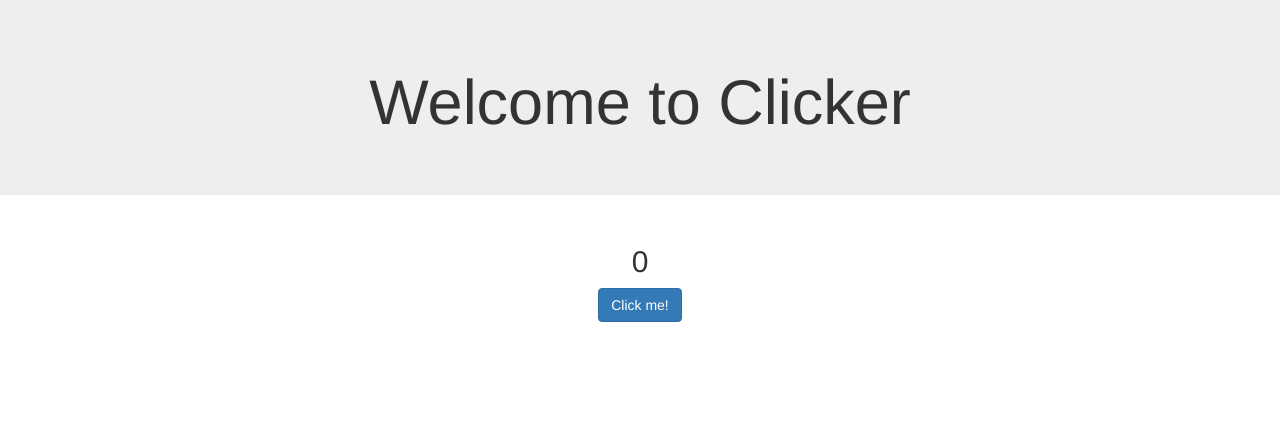
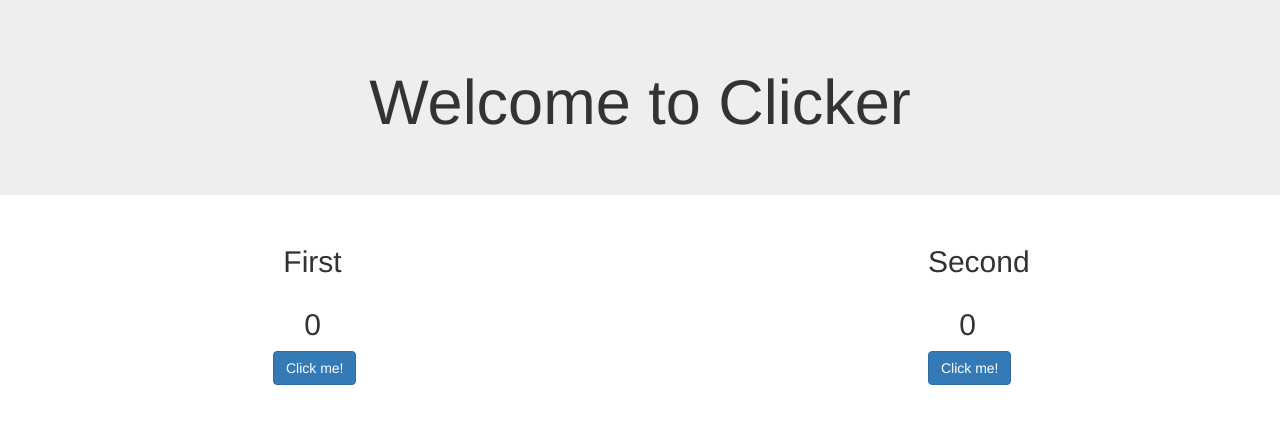
Before and after one commit to o5k1/cat-clicker, a plain HTML site: page src/index.html in a window 1280 px wide. Drawn offline with nearby package versions, Linux system fonts and the light colour scheme.

Commit message:
Code adapted to meet requirements 2: could be inserted more than a clicker and each one must have its own name and counter. Avoid repetition as much as possible

```diff
--- a/src/index.html
+++ b/src/index.html
@@ -17,23 +17,31 @@
 		</div>
 	</div>
 	<div class="row" id="content">
-		<div class="col-md-12">
-			<div class="row">
-				<div class="col-md-2 col-md-offset-5 text-center">
-					<h2 id="click-counter">0</h2>
-				</div>
-			</div>
-			<div class="row">
-				<div class="col-md-2 col-md-offset-5 text-center">
-					<button id="increment-button" type="button" class="btn btn-primary">Click me!</button>
-				</div>
-			</div>
-		</div>
 	</div>
 	<!-- Libraries -->
 	<script src="https://ajax.googleapis.com/ajax/libs/jquery/3.1.1/jquery.min.js"></script>
 	<script src="https://maxcdn.bootstrapcdn.com/bootstrap/3.3.7/js/bootstrap.min.js"></script>
 	<!-- JS Files -->
 	<script src="js/main.js"></script>
+	<!-- Templates -->
+	<script type="text/template" id="clickerTemplate">
+		<div class="col-md-6">
+			<div class="row">
+				<div class="col-md-2 col-md-offset-5 text-center">
+					<h2 class="clicker__name"></h2>
+				</div>
+			</div>
+			<div class="row">
+				<div class="col-md-2 col-md-offset-5 text-center">
+					<h2 class="clicker__counter">0</h2>
+				</div>
+			</div>
+			<div class="row">
+				<div class="col-md-2 col-md-offset-5 text-center">
+					<button id="increment-button" type="button" class="clicker__button btn btn-primary">Click me!</button>
+				</div>
+			</div>
+		</div>
+	</script>
 </body>
 </html>
--- a/src/js/main.js
+++ b/src/js/main.js
@@ -1,11 +1,44 @@
-$( document ).ready(function(){
-	var incrementButton = $('#increment-button');
-	var clickCounter = $('#click-counter');
-
-	var onIncrementButtonClicked = function(){
-		var count = clickCounter.html();
-		clickCounter.html(++count);
+var Clicker = function(parentEl, name){
+	this.el = null;
+	this.parentEl = parentEl;
+	this.name = name;
+	this.template = $('#clickerTemplate').html();
+	this.ui = {
+		"name" : null,
+		"counter" : null,
+		"button" : null
 	};
 
-	incrementButton.click(onIncrementButtonClicked);
+	this.render = function () {
+		this.el = $(this.template);
+		parentEl.append(this.el);
+		this.el.attr('id', 'clicker-' + this.name);
+		this.ui.name = this.el.find('.clicker__name');
+		this.ui.counter = this.el.find('.clicker__counter');
+		console.log(this.ui.counter);
+		this.ui.button = this.el.find('.clicker__button');
+		this.setName(this.name);
+
+		// Events handlers
+		this.ui.button.click({that : this}, this.onIncrementButtonClicked);
+	}
+
+	this.onIncrementButtonClicked = function(options){
+		var that = options.data.that;
+		var count = that.ui.counter.html();
+		that.ui.counter.html(++count);
+	};
+
+	this.setName = function (name) {
+		this.ui.name.text(name);
+	}
+}
+
+$( document ).ready(function(){
+	var root = $('#content');
+
+	var clickerFirst = new Clicker(root, 'First');
+	clickerFirst.render();
+	var clickerSecond = new Clicker(root, 'Second');
+	clickerSecond.render();
 });
```
